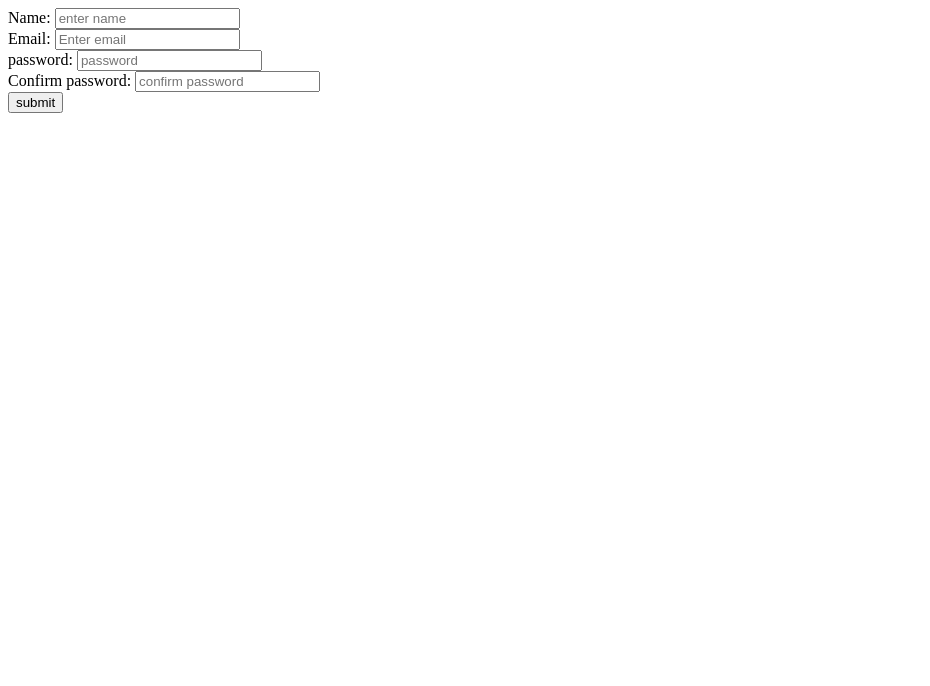
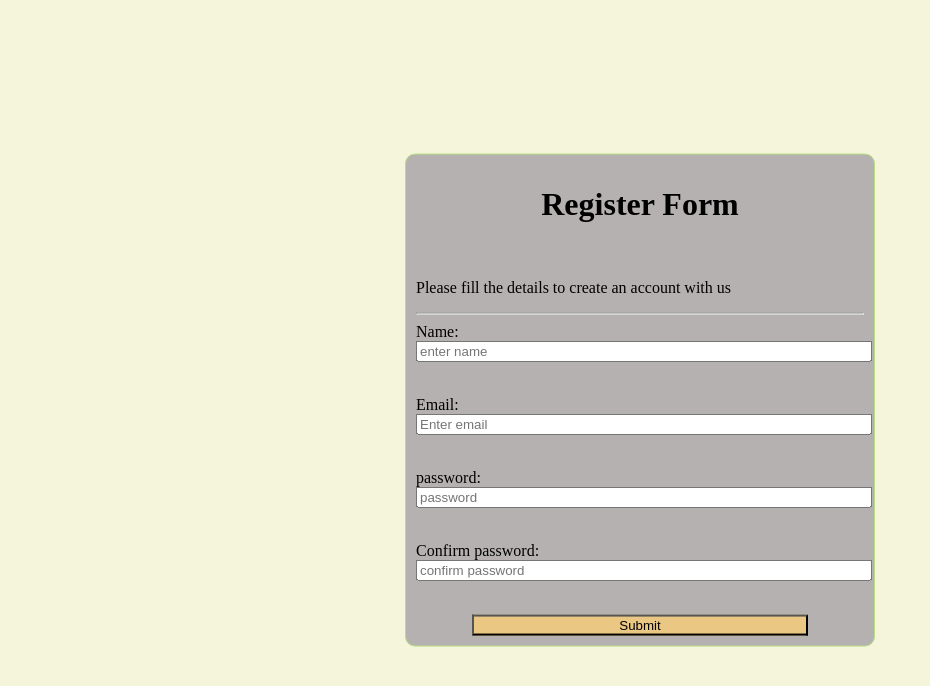
Before and after one commit to brianoconner1881/learningnodejs, a plain HTML site: page index.html in a window 1280 px wide. Shown: the whole page, without its empty margins (0-930 px from the left). Drawn offline with Linux system fonts and the light colour scheme.

Commit message:
login page update

```diff
--- /dev/null
+++ b/html_regjs.js
@@ -0,0 +1,64 @@
+ function validateForm(){
+
+            event.preventDefault();
+
+        let name= document.getElementById("name").value.trim();
+        let email= document.getElementById("email").value.trim();
+        let password= document.getElementById("password").value.trim();
+       let confirmPassword =document.getElementById("confirmPassword").value;
+       let regexp = /\S+@\S+\.\S+/;
+       let regex =  /^[A-Za-z]\w{7,14}$/;
+
+        if( document.getElementById("name").value=="") {
+
+            document.getElementById("nameErr").style.visibility = "visible";
+            document.getElementById("name").required = true;
+
+    }
+    else if(document.getElementById("email").value == "")
+    {
+
+         document.getElementById("emailErr").style.visibility = "visible";
+    }
+    else if(!regexp.test(email)){
+
+
+
+                console.log("hi");
+                 document.getElementById("emailErr").innerHTML="please enter a valid Email";
+                 document.getElementById("emailErr").style.visibility = "visible";
+
+
+    }
+   else if(document.getElementById('password').value=='')
+    {
+        document.getElementById("passswordErr").style.visibility="visible";
+    }
+    else if (document.getElementById('password').value.length<8 || !regex.test(password))
+    {
+
+
+        document.getElementById("passswordErr").innerHTML="password must be 8 characters long and strong";
+
+    }
+    else if(document.getElementById('password').value != document.getElementById('confirmPassword').value)
+    {
+      document.getElementById("confirmpasswordErr").style.visibility="visible";
+
+    }
+
+    else{
+       alert("form submitted successfully");
+       window.location.href="login_page.html";
+
+    }
+
+
+}
+function changeHiddenToVisible(){
+    debugger
+    if(document.getElementById("name").value!="") {
+
+        document.getElementById("nameErr").style.visibility = "hidden";
+    }
+}
--- a/index.html
+++ b/index.html
@@ -5,57 +5,43 @@
     <meta charset="UTF-8">
     <meta name="viewport" content="width=device-width, initial-scale=1.0">
     <title>Document</title>
+    <link rel="stylesheet" href="regcss.css">
 </head>
 <body>
 
-    <form method="post">
+    <form method="post" action="">
+        <div class="container">
+            <h1>Register Form</h1>
+            <br>
+            <p>Please fill the details to create an account with us</p>
+            <hr>
         <label for="name">Name:</label>
-        <input type="text" placeholder="enter name" id="name">
+        <br>
+        <input type="text" placeholder="enter name" id="name" onchange="changeHiddenToVisible()" required>
+        <div class="error" id="nameErr">Name cannot be empty</div>
      <br>
       <label for="email">Email:</label>
-      <input type="text" placeholder="Enter email" id="email">
-        <br><label for="password">password:</label>
-        <input type="password" placeholder="password" id="password">
+      <br>
+      <input type="text" placeholder="Enter email" id="email" required>
+      <div class="error" id="emailErr">Email cannot be empty</div>
+
+        <br>
+        <label for="password">password:</label>
+        <br>
+        <input type="password" placeholder="password" id="password"  required>
+        <div class="error" id="passswordErr">password cannot be empty</div>
         <br>
         <label for="confirmPassword">Confirm password:</label>
-        <input type="password" placeholder="confirm password" id="confirmPassword">
         <br>
-        <a href="login_page.html"><input type="button" onclick="validateform()"value="submit" id="submit"> </a>
+        <input type="password" placeholder="confirm password" id="confirmPassword" required>
+        <br>
+        <div class="error" id="confirmpasswordErr">please enter a valid passsword</div>
+        <br>
+        <div id="button1">
+        <button onclick="validateForm()" value="Submit">Submit</button>
+    </div>
+    </div>
     </form>
-<script>
-        function validateform(){
-            debugger
-            event.preventDefault();
-
-        let name= document.getElementById("name").value;
-        if( document.getElementById("name").value=="") {
-
-            alert("no name");
-
-    }
-    else if(document.getElementById("email").value == "")
-    {
-        alert("please enter your email");
-    }
-    else if(document.getElementById('password').value=='')
-    {
-        alert("please enter a password");
-    }
-    else if(document.getElementById('password').value != document.getElementById('confirmPassword').value)
-    {
-        debugger
-        alert("passwords do not match");
-    }
-
-    else{
-       alert("form submitted successfully");
-       location.href="./login_page";
-
-    }
-
-
-}
-
-    </script>
+<script src="html_regjs.js"></script>
 </body>
 </html>
--- /dev/null
+++ b/regcss.css
@@ -0,0 +1,45 @@
+body{
+    background-color: beige;
+
+}
+
+.container{
+    border-radius: 10px;
+    display: block;
+    margin: auto;
+    width: 35%;
+
+    position: absolute;
+    top: 50%;
+    left: 50%;
+    transform: translate(-50%, -50%);
+    border: 1px solid #b8dd84;
+    padding: 10px;
+    background-color: rgb(181, 177, 177);
+
+}
+.error{
+    visibility: hidden;
+    color: red;
+    font-size: 85%;
+}
+input{
+    width:100%
+}
+h1{
+    text-align: center;
+}
+#button1{
+left: 50%;
+    text-align: center;
+
+    display: block;
+    margin: 0 auto;
+
+
+
+}
+button{
+    width: 75%;
+    background-color: rgb(235, 199, 132);
+}
```
Also changed, not shown: html_loginjs.js (added, +35 -0 lines).
